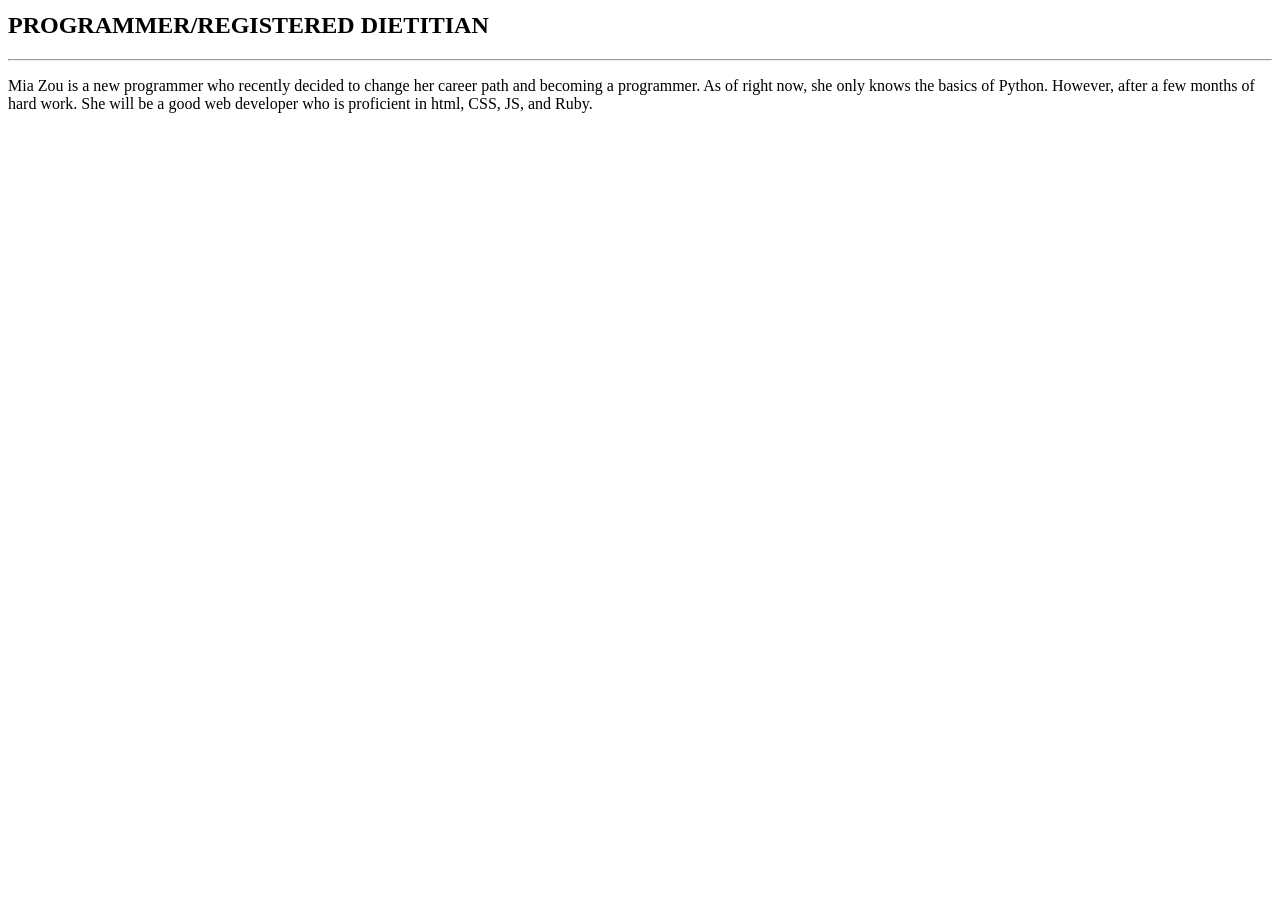
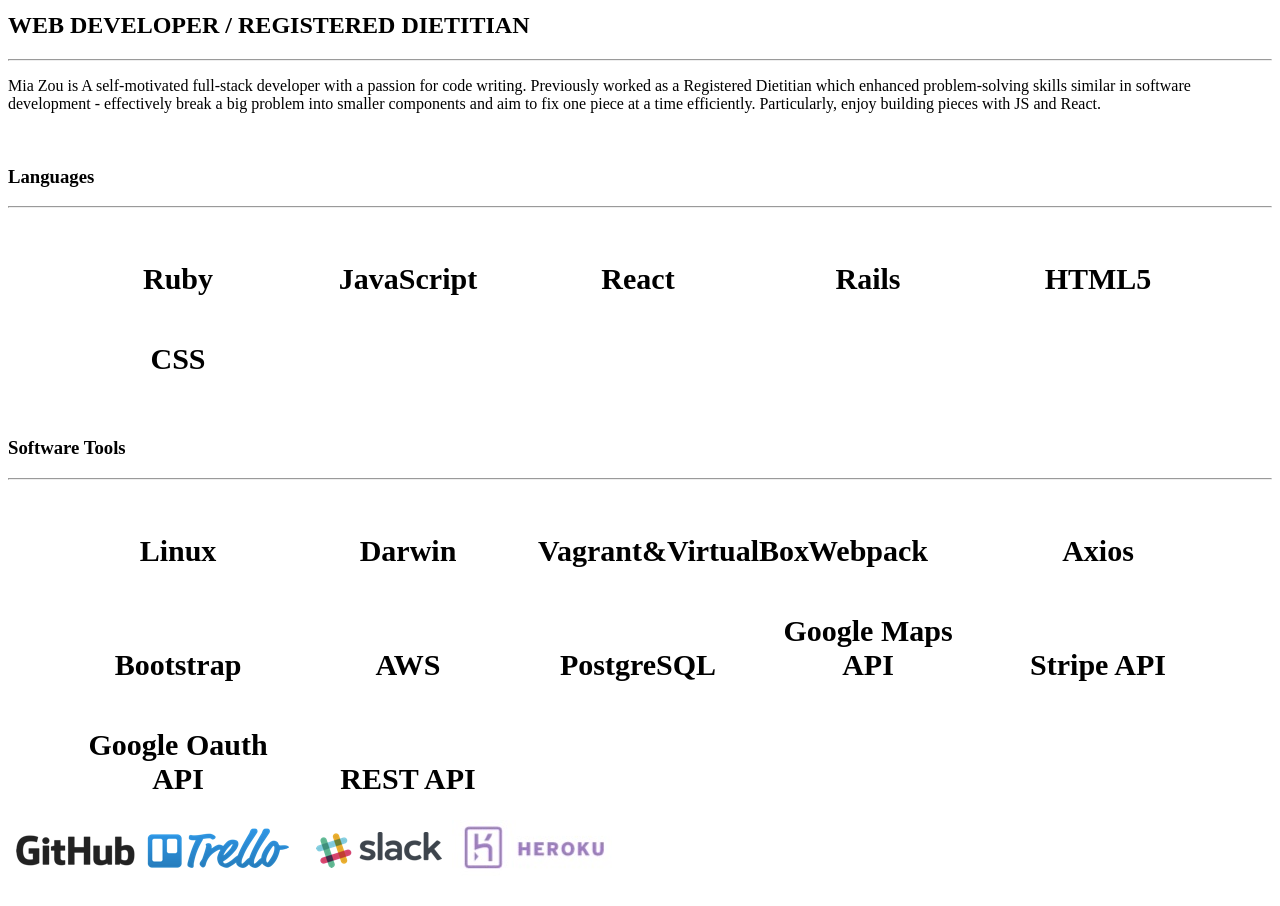
Before and after one commit to MiaZou/Portfolio, a React (Create React App) app: page / in a window 1280 px wide. Shown: the part 440-1346 px from the top of the page. Before the commit the page ends 800 px from the top, so only its background shows below. Built offline with nearby package versions, Linux system fonts and the light colour scheme; a web font is replaced by a local one.

Commit message:
about section added languages/tools

```diff
--- a/public/index.html
+++ b/public/index.html
@@ -26,6 +26,7 @@
       work correctly both with client-side routing and a non-root public URL.
       Learn how to configure a non-root public URL by running `npm run build`.
     -->
+    <script src="https://kit.fontawesome.com/cc4d553d02.js" crossorigin="anonymous"></script>
     <title>React App</title>
   </head>
   <body>
--- a/src/components/About.js
+++ b/src/components/About.js
@@ -1,4 +1,5 @@
 import React from 'react';
+import Skill from './Skill';
 
 class About extends React.Component {
   render() {
@@ -7,11 +8,16 @@ class About extends React.Component {
         <img src="me.jpg" className="me" />
 
         <h1>Mia (Mirong) Zou.</h1>
-        <h2>PROGRAMMER/REGISTERED DIETITIAN</h2>
+        <h2>WEB DEVELOPER / REGISTERED DIETITIAN</h2>
         <hr className="grey"/>
         <p className="bio">
-          Mia Zou is a new programmer who recently decided to change her career path and becoming a programmer. As of right now, she only knows the basics of Python. However, after a few months of hard work. She will be a good web developer who is proficient in html, CSS, JS, and Ruby.
+          Mia Zou is A self-motivated full-stack developer with a passion for code writing. Previously worked as a Registered Dietitian which enhanced problem-solving skills similar in software development - effectively break a big problem into smaller components and aim to fix one piece at a time efficiently. Particularly, enjoy building pieces with JS and React.
         </p>
+
+        <div>
+          <Skill />
+        </div>
+
       </div>
     );
   }
--- a/src/components/App.js
+++ b/src/components/App.js
@@ -4,7 +4,6 @@ import { BrowserRouter as Router, Route, Switch } from 'react-router-dom';
 import About from './About';
 import Header from './Header';
 import Project from './Project';
-import Skill from './Skill';
 
 class App extends React.Component {
 
@@ -15,7 +14,6 @@ class App extends React.Component {
         <Router>
           <Route path="/" exact component={About} />
           <Route path="/project" component={Project} />
-          <Route path="/other" component={Skill} />
         </Router>
       </div>
     );
--- a/src/components/Skill.js
+++ b/src/components/Skill.js
@@ -4,21 +4,47 @@ class Skill extends React.Component {
   render() {
     return (
       <div>
-        <h3 id="skills-and-tools">Skills &amp; Tools</h3>
-        <hr class="yellow" />
-        <p class="skills-and-tools">
-          Ken has developed proficiency and expertise in the following programming languages and comfort with the following tools.
-        </p>
+        <br className="clear" />
+        <h3 id="skills-and-tools">Languages</h3>
+        <hr className="yellow" />
+        <ul className="skills-and-tools">
+          <li>Ruby</li>
+          <li>JavaScript</li>
+          <li>React</li>
+          <li>Rails</li>
+          <li>HTML5</li>
+          <li>CSS</li>
 
-        <div class="icons">
+        </ul>
+
+        <br className="clear" />
+        <h3 id="skills-and-tools">Software Tools</h3>
+        <hr className="yellow" />
+        <ul className="tools">
+          <li>Linux</li>
+          <li>Darwin</li>
+          <li>Vagrant&VirtualBox</li>
+          <li>Webpack</li>
+          <li>Axios</li>
+          <li>Bootstrap</li>
+          <li>AWS</li>
+          <li>PostgreSQL</li>
+          <li>Google Maps API</li>
+          <li>Stripe API</li>
+          <li>Google Oauth API</li>
+          <li>REST API</li>
+        </ul>
+
+
+        <div className="icons">
           <img src="github.png" className="icon" />
           <img src="trello.png" className="icon" />
           <img src="slack.png" className="icon" />
           <img src="heroku.jpg" className="icon" />
 
-          <br class="clear" />
-          <img src="skills.png" class="icon" />
+          <br className="clear" />
         </div>
+        <br className="clear" />
       </div>
     );
   }
```
